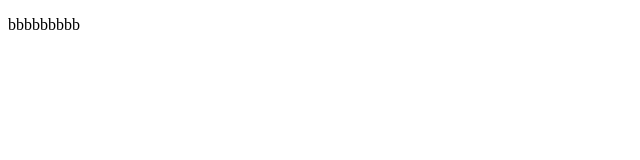
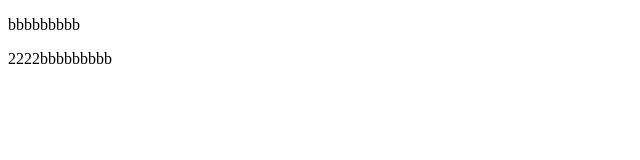
Before and after one commit to caimanmanlisa/test0317, a plain HTML site: page index.html in a window 1280 px wide. Shown: the whole page, without its empty margins (0-640 px from the left). Drawn offline with Linux system fonts and the light colour scheme.

Commit message:
modify index.html

```diff
--- a/index.html
+++ b/index.html
@@ -11,5 +11,6 @@
 
 
 <p>bbbbbbbbb</p>
+<p>2222bbbbbbbbb</p>
 </body>
 </html>
```
